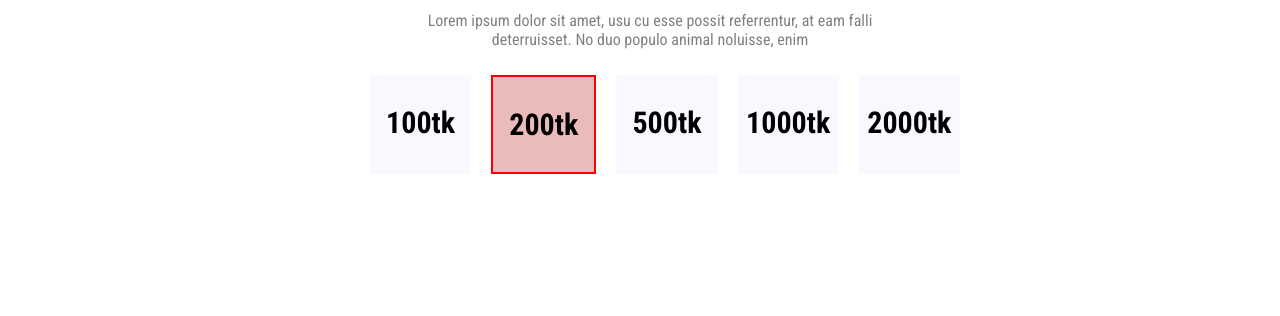
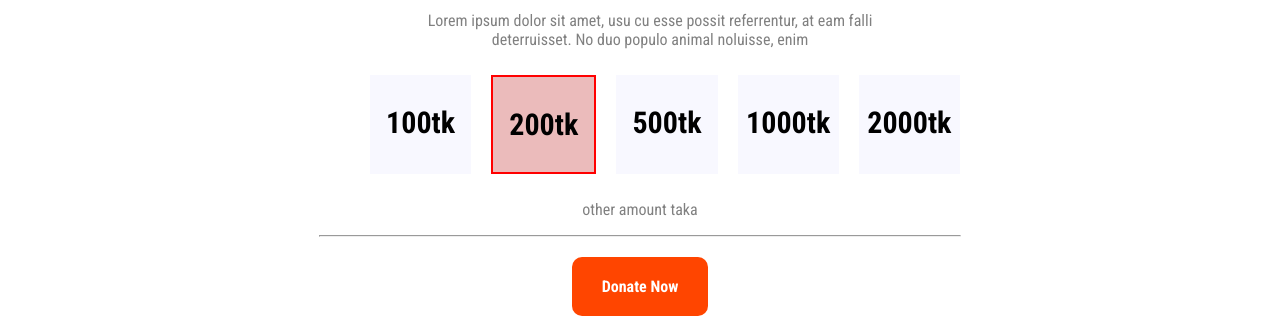
Before and after one commit to MdMukitHasan/donate-today-main, a plain HTML site: page index.html in a window 1280 px wide. Shown: the part 992-1308 px from the top of the page. Before the commit the page ends 1176 px from the top, so only its background shows below. Drawn offline with Linux system fonts and the light colour scheme; a web font is replaced by a local one.

Commit message:
other donate

```diff
--- a/index.html
+++ b/index.html
@@ -50,6 +50,17 @@
                 <p>2000tk</p>
             </div>
         </div>
+        <div class="other-amount">
+            <p>other amount taka</p>
+            <hr>
+            <a class="donate-button" href="#">Donate Now</a>
+        </div>
+    </section>
+
+    <section>
+        <div>
+            <h1></h1>
+        </div>
     </section>
 </body>
 
--- a/style.css
+++ b/style.css
@@ -70,3 +70,13 @@ body {
     background-color: rgb(235, 187, 187);
     border: 2px solid red;
 }
+
+.other-amount {
+    text-align: center;
+    color: gray;
+}
+
+.other-amount hr {
+    width: 50%;
+    margin-bottom: 40px;
+}
```
